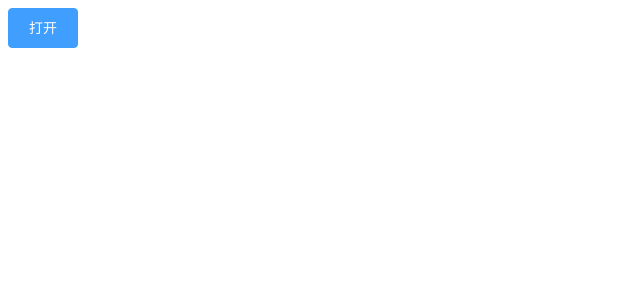
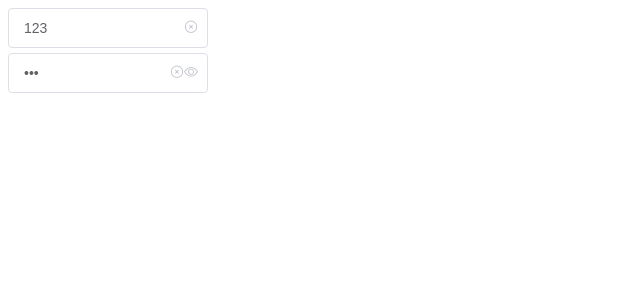
Before and after one commit to chenyxweb/chen-element, a Vue app: page / in a window 1280 px wide. Shown: the top 300 px of the page, without its empty margins (0-640 px from the left). Built offline with nearby package versions, Linux system fonts and the light colour scheme.

Commit message:
input组件完成

```diff
--- a/src/App.vue
+++ b/src/App.vue
@@ -42,9 +42,8 @@
       <ch-button circle type="danger" icon='delete'></ch-button>
     </div> -->
 
-    <ch-button @click="handleOpen" type="primary">打开</ch-button>
-
     <!-- 对话框组件 -->
+    <!-- <ch-button @click="handleOpen" type="primary">打开</ch-button>
     <ch-dialog width="40%" top="10vh" :visible.sync='visible'>
       <template #title>
         标题
@@ -53,7 +52,31 @@
         <ch-button @click="close">取消</ch-button>
         <ch-button type="primary" @click="close">确定</ch-button>
       </template>
-    </ch-dialog>
+    </ch-dialog> -->
+
+    <!-- input组件 -->
+    <div class="input-wrapper">
+      <ch-input
+        placeholder="请输入用户名"
+        type='text'
+        name='username'
+        v-model="input"
+        clearable
+        @blur="handleBlur(123,$event)"
+      ></ch-input>
+    </div>
+    <div class="input-wrapper">
+      <ch-input
+        placeholder="请输入密码"
+        type='password'
+        name='password'
+        :disabled="false"
+        v-model="input"
+        clearable
+        showPassword
+      ></ch-input>
+    </div>
+
   </div>
 </template>
 
@@ -63,7 +86,8 @@ export default {
 
   data () {
     return {
-      visible: false
+      visible: false,
+      input: '123'
     }
   },
 
@@ -78,6 +102,9 @@ export default {
     // 关闭
     close () {
       this.visible = false
+    },
+    handleBlur (value, e) {
+      console.log(value, e)
     }
 
   }
@@ -92,4 +119,8 @@ export default {
     margin-bottom: 8px;
   }
 }
+.input-wrapper {
+  width: 200px;
+  margin-bottom: 5px;
+}
 </style>
--- /dev/null
+++ b/src/components/input.vue
@@ -0,0 +1,177 @@
+<template>
+  <!-- :type="passwordVisible ? 'text' : type" -->
+  <div
+    class="hm-input"
+    :class="{'is-disabled':disabled,'hm-input--suffix':clearable||showPassword}"
+  >
+    <input
+      class="hm-input__inner"
+      autocomplete="off"
+      :type="showPassword ? (passwordVisible ? 'text': 'password') : type"
+      :name="name"
+      :placeholder="placeholder"
+      :disabled="disabled"
+      :value="value"
+      @input="handleInput"
+      @blur="handleBlur"
+      @change="handleChange"
+      @focus="handleFocus"
+    >
+    <!-- 清除和展示密码图标 -->
+    <span class="hm-input__suffix">
+      <i
+        class="hm-input__icon hm-icon-circle-close"
+        v-if="value&&clearable"
+        @click="handleClear"
+      ></i>
+      <i
+        class="hm-input__icon hm-icon-view"
+        v-if="value&&showPassword"
+        @click="toggleShowPassword"
+      ></i>
+    </span>
+  </div>
+</template>
+
+<script>
+export default {
+  name: 'ChInput',
+  // 可以通过model修改prop和event
+  // model: {
+  //   prop: 'value',
+  //   event: 'input'
+  // },
+  data () {
+    return {
+      // 密码是否可见
+      passwordVisible: false
+    }
+  },
+  props: {
+    // input的name属性
+    name: {
+      type: String,
+      default: ''
+    },
+    // 占位文本
+    placeholder: {
+      type: String,
+      default: ''
+    },
+    // input的类型
+    type: {
+      type: String,
+      default: 'text'
+    },
+    // 禁用
+    disabled: {
+      type: Boolean,
+      default: false
+    },
+    // 绑定v-model的组件默认会接收一个名为value的prop,和名为input的事件
+    value: {
+      type: String,
+      default: ''
+    },
+    // 是否支持清空
+    clearable: {
+      type: Boolean,
+      default: false
+    },
+    // 是否展示密码
+    showPassword: {
+      type: Boolean,
+      default: false
+    }
+  },
+  methods: {
+    handleInput (e) {
+      this.$emit('input', e.target.value)
+    },
+    // 清空
+    handleClear () {
+      this.$emit('input', '')
+    },
+    // 切换密码显隐
+    toggleShowPassword () {
+      this.passwordVisible = !this.passwordVisible
+    },
+    // 获取焦点
+    handleFocus (e) {
+      this.$emit('focus', e)
+    },
+    // 失去焦点
+    handleBlur (e) {
+      this.$emit('blur', e)
+    },
+    // change事件
+    handleChange (e) {
+      this.$emit('change', e)
+    }
+  }
+
+}
+</script>
+
+<style lang='scss'>
+.hm-input {
+  width: 100%;
+  position: relative;
+  font-size: 14px;
+  display: inline-block;
+  .hm-input__inner {
+    -webkit-appearance: none;
+    background-color: #fff;
+    background-image: none;
+    border-radius: 4px;
+    border: 1px solid #dcdfe6;
+    box-sizing: border-box;
+    color: #606266;
+    display: inline-block;
+    font-size: inherit;
+    height: 40px;
+    line-height: 40px;
+    outline: none;
+    padding: 0 15px;
+    transition: border-color 0.2s cubic-bezier(0.645, 0.045, 0.355, 1);
+    width: 100%;
+
+    &:focus {
+      outline: none;
+      border-color: #409eff;
+    }
+
+    // 禁用样式
+    &.is-disabled {
+      background-color: #f5f7fa;
+      border-color: #e4e7ed;
+      color: #c0c4cc;
+      cursor: not-allowed;
+    }
+  }
+}
+
+// 清空和显示密码图标
+.hm-input--suffix {
+  .hm-input__inner {
+    padding-right: 30px;
+  }
+  .hm-input__suffix {
+    position: absolute;
+    height: 100%;
+    right: 10px;
+    top: 0;
+    line-height: 40px;
+    text-align: center;
+    color: #c0c4cc;
+    transition: all 0.3s;
+    z-index: 900;
+    i {
+      color: #c0c4cc;
+      font-size: 14px;
+      cursor: pointer;
+      transition: color 0.2s cubic-bezier(0.645, 0.045, 0.355, 1);
+    }
+  }
+}
+</style>
--- a/src/main.js
+++ b/src/main.js
@@ -2,6 +2,7 @@ import Vue from 'vue'
 import App from './App.vue'
 import ChButton from './components/button.vue'
 import ChDialog from './components/dialog.vue'
+import ChInput from './components/input.vue'
 
 // 引入icon
 import './assets/font/font.scss'
@@ -10,6 +11,7 @@ Vue.config.productionTip = false
 
 Vue.component(ChButton.name, ChButton)
 Vue.component(ChDialog.name, ChDialog)
+Vue.component(ChInput.name, ChInput)
 
 new Vue({
   render: h => h(App)
```
